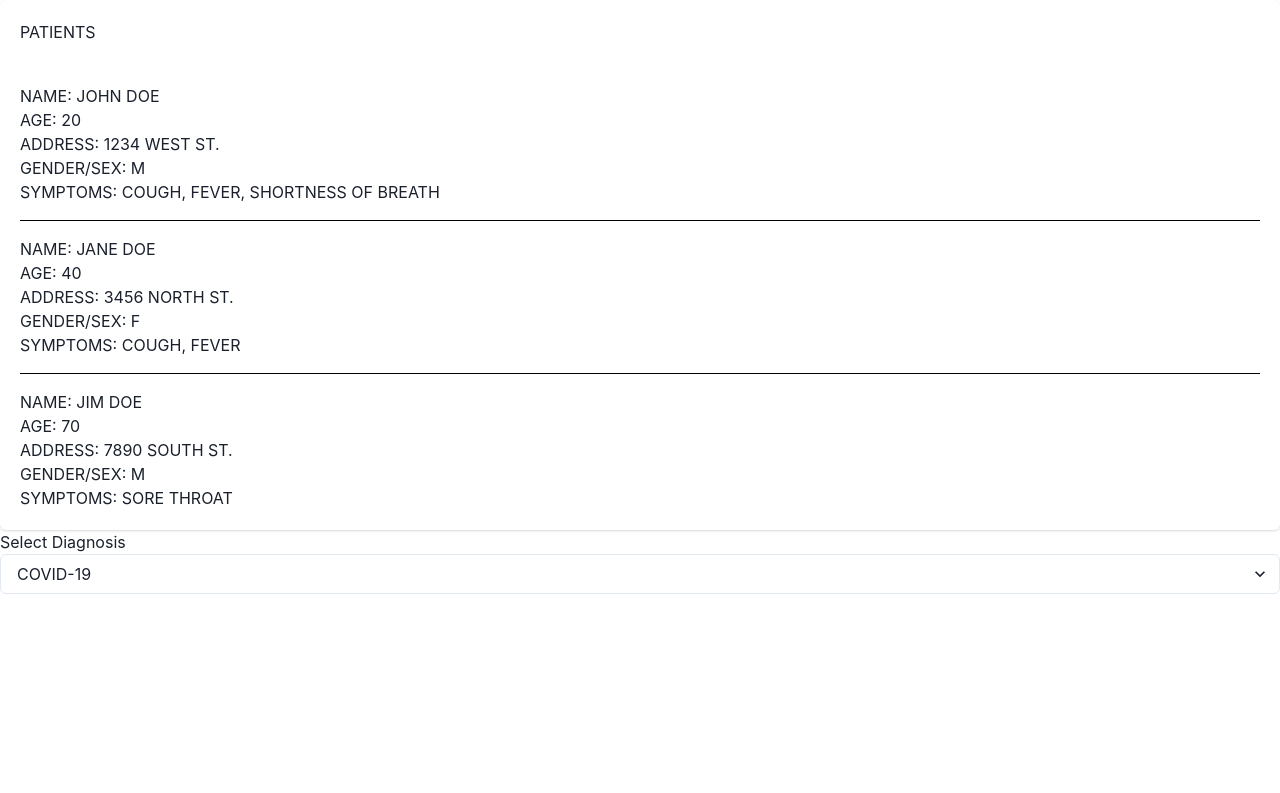
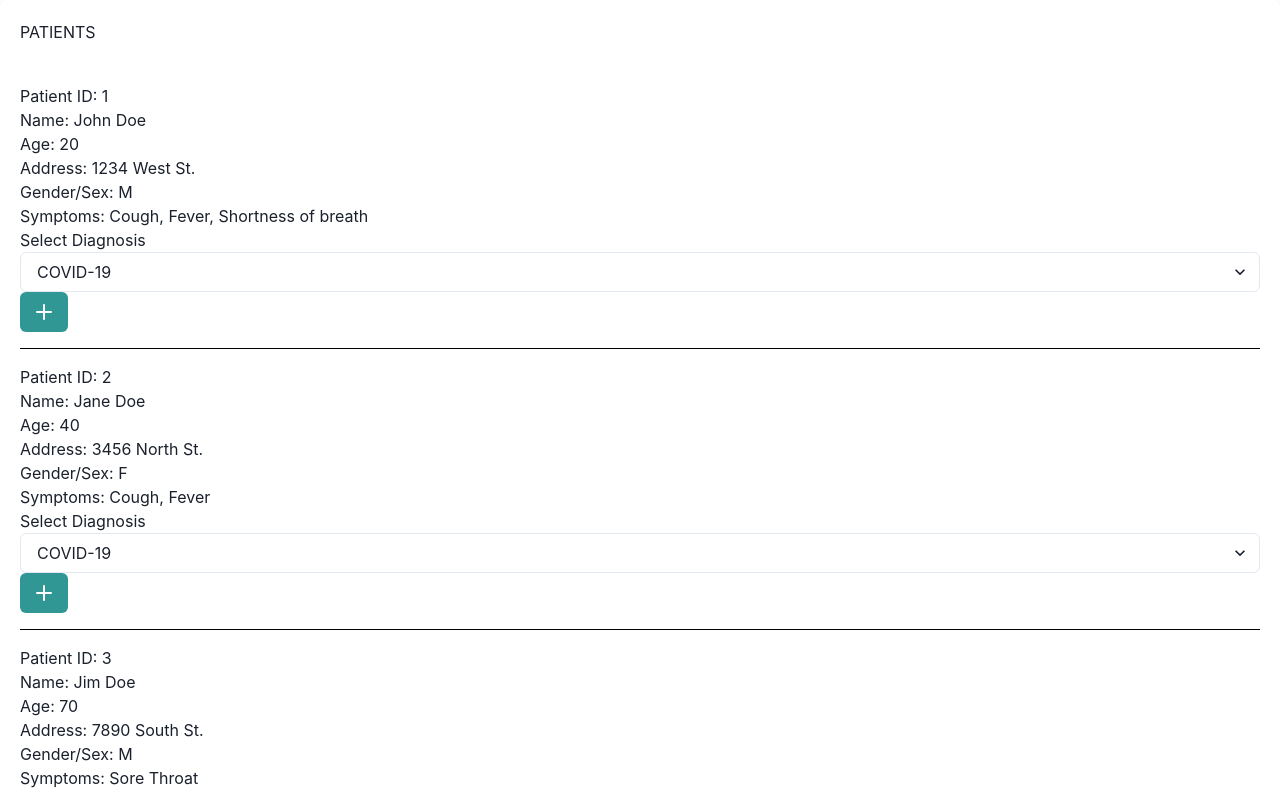
Before and after one commit to ryan-ching/patient-diagnoses, a React (Create React App) app: page / in a window 1280 px wide. Shown: the top 793 px of the page. Built offline with nearby package versions, Linux system fonts and the light colour scheme.

Commit message:
added buttons to add/submit diagnoses, still need to implement logic

```diff
--- a/package.json
+++ b/package.json
@@ -3,6 +3,7 @@
   "version": "0.1.0",
   "private": true,
   "dependencies": {
+    "@chakra-ui/icons": "^2.1.1",
     "@chakra-ui/react": "^2.8.2",
     "@emotion/react": "^11.11.4",
     "@emotion/styled": "^11.11.5",
--- a/src/App.js
+++ b/src/App.js
@@ -8,7 +8,6 @@ function App() {
   return (
     <ChakraProvider>
         <PatientSection />
-        <DiagnosisSection />
     </ChakraProvider>
   );
 }
--- a/src/components/Data.js
+++ b/src/components/Data.js
@@ -1,5 +1,6 @@
 export const patientList = [
     {
+        id: 1,
         name: "John Doe",
         age: 20,
         address: "1234 West St.",
@@ -7,6 +8,7 @@ export const patientList = [
         symptoms: ["Cough", "Fever", "Shortness of breath"]
     },
     {
+        id: 2,
         name: "Jane Doe",
         age: 40,
         address: "3456 North St.",
@@ -14,6 +16,7 @@ export const patientList = [
         symptoms: ["Cough", "Fever"]
     },
     {
+        id: 3,
         name: "Jim Doe",
         age: 70,
         address: "7890 South St.",
--- a/src/components/DiagnosisSection.js
+++ b/src/components/DiagnosisSection.js
@@ -1,14 +1,15 @@
 import React from "react";
 import { diagnosisList, symptomsList } from "./Data";
-import {Select, Box, Text} from '@chakra-ui/react'
-const DiagnosisSection = () => {
-    const [selectSymptoms, setSelectSymptoms] = React.useState([]);
+import {Select, Box, Text, Button} from '@chakra-ui/react'
+import {AddIcon, addIcon} from '@chakra-ui/icons'
+const DiagnosisSection = (patientSymptoms) => {
+    const [diagnosis, setDiagnosis] = React.useState([]);
 
-    // const filteredDiagnosis = diagnosisList.filter((diagnosis) => {
-    //     return diagnosisList.filter((diagnosis) => {
-    //         (diagnosis.symptoms.includes(selectSymptoms))
-    //     })
-    // });
+    const filteredDiagnosis = diagnosisList.filter((diagnosis) => {
+        return diagnosisList.filter((diagnosis) => {
+            (diagnosis.symptoms.includes(patientSymptoms))
+        })
+    });
     return (
         <Box>
             <Text>Select Diagnosis</Text>
@@ -17,8 +18,10 @@ const DiagnosisSection = () => {
                     <option value={index}>{diagnosis.name}</option>
                 ))}
             </Select>
+            <Button colorScheme="teal" variant="solid">
+                <AddIcon />
+            </Button>
         </Box>
-
     );
 }
 
--- a/src/components/PatientSection.js
+++ b/src/components/PatientSection.js
@@ -1,6 +1,8 @@
 import React from "react";
-import { patientList } from "./Data";
-import {Box, Card, CardHeader, CardBody, CardFooter, Stack, Text, StackDivider, Heading} from '@chakra-ui/react'
+import { patientList, diagnosisList, symptomsList} from "./Data";
+import DiagnosisSection from "./DiagnosisSection";
+import SubmitSection from "./SubmitSection";
+import {Select, Box, Card, CardHeader, CardBody, Stack, Text, StackDivider, Button} from '@chakra-ui/react'
 
 const PatientSection = () => {
     return (
@@ -8,17 +10,20 @@ const PatientSection = () => {
             <CardHeader>PATIENTS</CardHeader>
             <CardBody>
             <Stack divider={<StackDivider borderColor="black"/>} spacing="4">
-            {patientList.map((patient, index) => (
+            {patientList.map((patient) => (
                     <Box>
-                        <Text textTransform={"uppercase"}>Name: {patient.name}</Text>
-                        <Text textTransform={"uppercase"}>Age: {patient.age}</Text>
-                        <Text textTransform={"uppercase"}>Address: {patient.address}</Text>
-                        <Text textTransform={"uppercase"}>Gender/Sex: {patient.gender}</Text>
-                        <Text textTransform={"uppercase"}>Symptoms: {patient.symptoms.join(", ")}</Text>
+                        <Text>Patient ID: {patient.id}</Text>
+                        <Text>Name: {patient.name}</Text>
+                        <Text>Age: {patient.age}</Text>
+                        <Text>Address: {patient.address}</Text>
+                        <Text>Gender/Sex: {patient.gender}</Text>
+                        <Text>Symptoms: {patient.symptoms.join(", ")}</Text>
+                        <DiagnosisSection patientSymptoms={patient.symptoms}/>
                     </Box>
             ))}
             </Stack>
             </CardBody>
+            <SubmitSection />
         </Card>
     );
 };
--- /dev/null
+++ b/src/components/SubmitSection.js
@@ -0,0 +1,13 @@
+import React from "react";
+import {Button} from '@chakra-ui/react'
+import {checkIcon} from '@chakra-ui/icons'
+
+const SubmitSection = () => {
+    return (
+        <Button leftIcon={<checkIcon />} colorScheme="green" variant="solid">
+            Submit Diagnoses
+        </Button>
+    );
+}
+
+export default SubmitSection;
```
Also changed, not shown: 2 other files (tests, documents, lock files or other folders).
